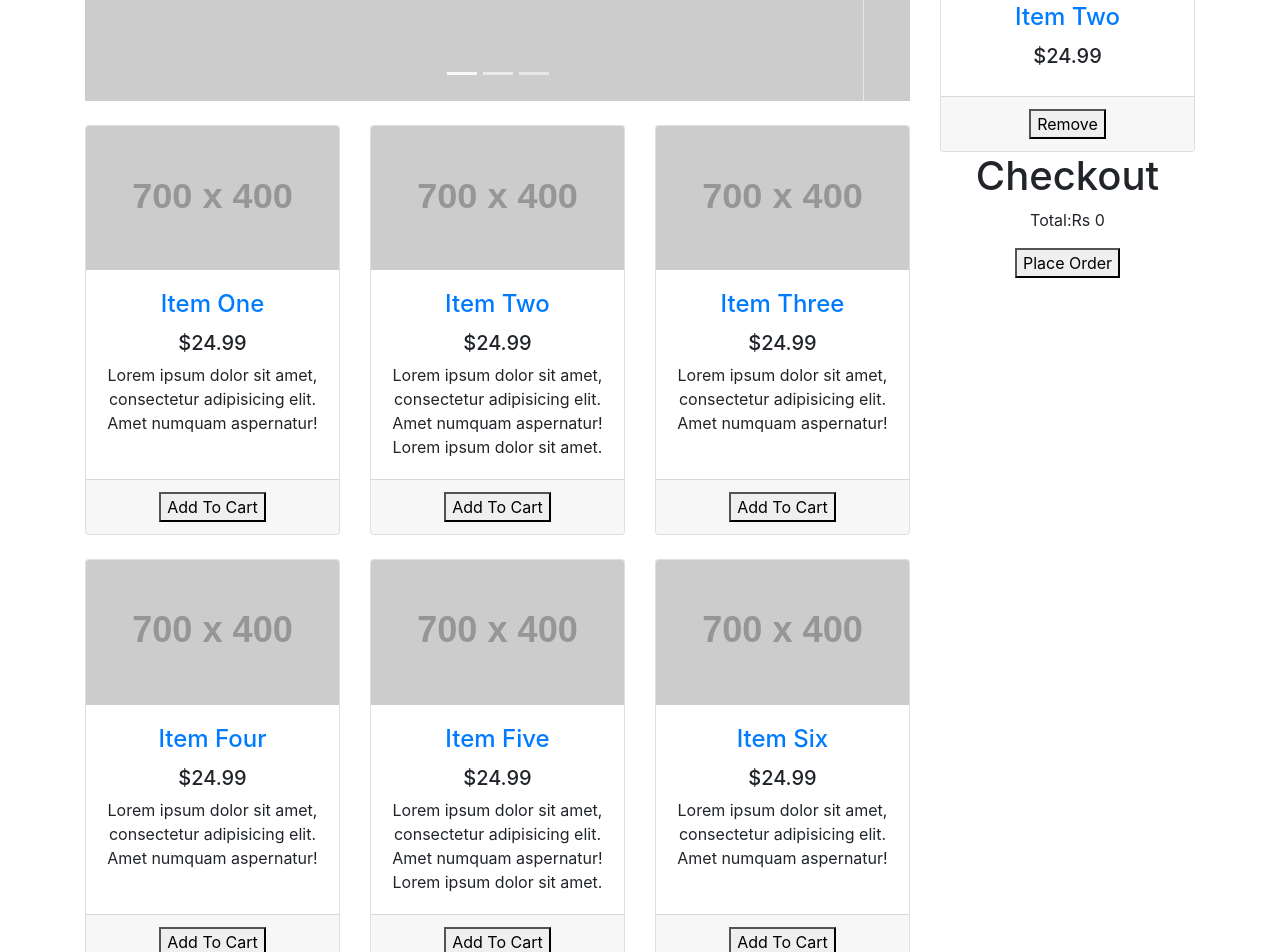
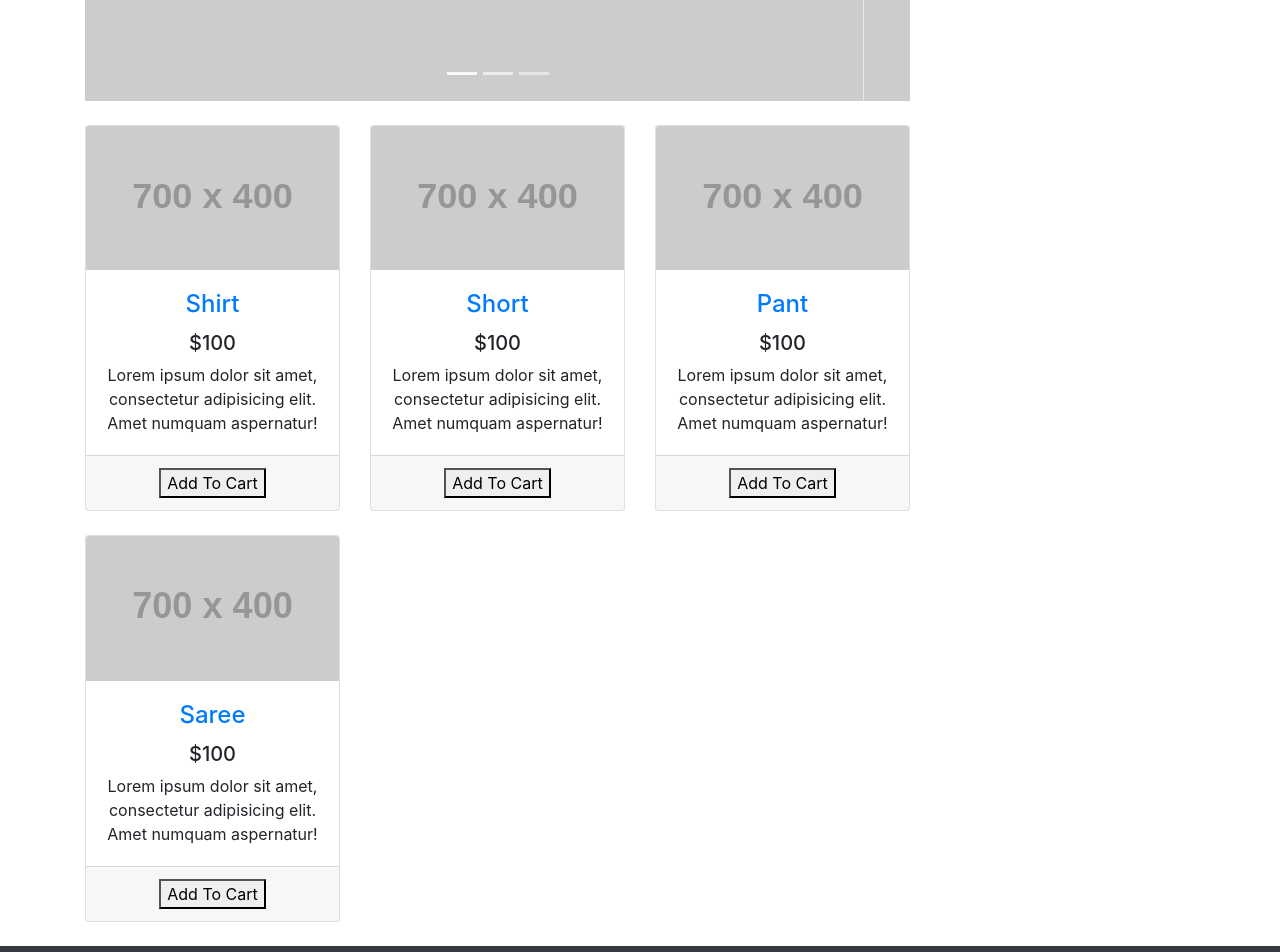
Before and after one commit to varmab/shop, a React (Create React App) app: page / in a window 1280 px wide. Shown: the part 300-1252 px from the top of the page. Built offline with nearby package versions, Linux system fonts and the light colour scheme.

Commit message:
added cart logic

```diff
--- a/src/components/Cart.js
+++ b/src/components/Cart.js
@@ -1,37 +1,35 @@
 import React, { Component } from 'react'
+import Item from './Item';
 
 class Cart extends Component {
+    constructor(props){
+        super(props);
+
+        this.state={
+            cartItems:props.items
+        }
+    }
+
+    componentWillReceiveProps(newProps){
+        this.setState({
+            cartItems:newProps.items
+        })
+    }
+
+    removeFromCart=(item)=>{
+        console.log(item)
+        this.props.removeFromCart(item)
+    }
+
     render() {
         return (
-            <div class="row">
+            <div className="row">
                 <h1><center>Cart</center></h1>
-                <div class="col-12">
-                    <div class="card h-100">
-                        <div class="card-body">
-                            <h4 class="card-title">
-                                <a href="item.html">Item One</a>
-                            </h4>
-                            <h5>$24.99</h5>
-                        </div>
-                        <div class="card-footer">
-                            <button>Remove</button>
-                        </div>
-                    </div>
-                </div>
-
-                <div class="col-12">
-                    <div class="card h-100">
-                        <div class="card-body">
-                            <h4 class="card-title">
-                                <a href="item.html">Item Two</a>
-                            </h4>
-                            <h5>$24.99</h5>
-                        </div>
-                        <div class="card-footer">
-                            <button>Remove</button>
-                        </div>
-                    </div>
-                </div>
+                {
+                    this.state.cartItems.map((cartItem)=>{
+                        return <Item key={cartItem.id} item={cartItem} isCart={true} removeFromCart={this.removeFromCart}/>
+                    })
+                }
             </div>
         )
     }
--- a/src/components/Catalog.js
+++ b/src/components/Catalog.js
@@ -1,105 +1,27 @@
 import React, { Component } from 'react'
+import Item from './Item';
 
 class Catalog extends Component {
+    constructor(props){
+        super(props);
+        this.state={
+            items:props.items
+        }
+    }
+
+    addToCart=(item)=>{
+        console.log(item)
+        this.props.addToCart(item);
+    }
+
     render() {
         return (
-            <div class="row">
-                <div class="col-lg-4 col-md-6 mb-4">
-                    <div class="card h-100">
-                        <a href="#"><img class="card-img-top" src="http://placehold.it/700x400" alt="" /></a>
-                        <div class="card-body">
-                            <h4 class="card-title">
-                                <a href="item.html">Item One</a>
-                            </h4>
-                            <h5>$24.99</h5>
-                            <p class="card-text">Lorem ipsum dolor sit amet, consectetur adipisicing elit. Amet numquam aspernatur!</p>
-                        </div>
-                        <div class="card-footer">
-                            <button>Add To Cart</button>
-                        </div>
-                    </div>
-                </div>
-
-                <div class="col-lg-4 col-md-6 mb-4">
-                    <div class="card h-100">
-                        <a href="#"><img class="card-img-top" src="http://placehold.it/700x400" alt="" /></a>
-                        <div class="card-body">
-                            <h4 class="card-title">
-                                <a href="item.html">Item Two</a>
-                            </h4>
-                            <h5>$24.99</h5>
-                            <p class="card-text">Lorem ipsum dolor sit amet, consectetur adipisicing elit. Amet numquam aspernatur! Lorem ipsum dolor sit amet.</p>
-                        </div>
-                        <div class="card-footer">
-                            <button>Add To Cart</button>
-                        </div>
-                    </div>
-                </div>
-
-                <div class="col-lg-4 col-md-6 mb-4">
-                    <div class="card h-100">
-                        <a href="#"><img class="card-img-top" src="http://placehold.it/700x400" alt="" /></a>
-                        <div class="card-body">
-                            <h4 class="card-title">
-                                <a href="item.html">Item Three</a>
-                            </h4>
-                            <h5>$24.99</h5>
-                            <p class="card-text">Lorem ipsum dolor sit amet, consectetur adipisicing elit. Amet numquam aspernatur!</p>
-                        </div>
-                        <div class="card-footer">
-                            <button>Add To Cart</button>
-                        </div>
-                    </div>
-                </div>
-
-                <div class="col-lg-4 col-md-6 mb-4">
-                    <div class="card h-100">
-                        <a href="#"><img class="card-img-top" src="http://placehold.it/700x400" alt="" /></a>
-                        <div class="card-body">
-                            <h4 class="card-title">
-                                <a href="item.html">Item Four</a>
-                            </h4>
-                            <h5>$24.99</h5>
-                            <p class="card-text">Lorem ipsum dolor sit amet, consectetur adipisicing elit. Amet numquam aspernatur!</p>
-                        </div>
-                        <div class="card-footer">
-                            <button>Add To Cart</button>
-                        </div>
-                    </div>
-                </div>
-
-                <div class="col-lg-4 col-md-6 mb-4">
-                    <div class="card h-100">
-                        <a href="#"><img class="card-img-top" src="http://placehold.it/700x400" alt="" /></a>
-                        <div class="card-body">
-                            <h4 class="card-title">
-                                <a href="item.html">Item Five</a>
-                            </h4>
-                            <h5>$24.99</h5>
-                            <p class="card-text">Lorem ipsum dolor sit amet, consectetur adipisicing elit. Amet numquam aspernatur! Lorem ipsum dolor sit amet.</p>
-                        </div>
-                        <div class="card-footer">
-                            <button>Add To Cart</button>
-                        </div>
-                    </div>
-                </div>
-
-                <div class="col-lg-4 col-md-6 mb-4">
-                    <div class="card h-100">
-                        <a href="#"><img class="card-img-top" src="http://placehold.it/700x400" alt="" /></a>
-                        <div class="card-body">
-                            <h4 class="card-title">
-                                <a href="item.html">Item Six</a>
-                            </h4>
-                            <h5>$24.99</h5>
-                            <p class="card-text">Lorem ipsum dolor sit amet, consectetur adipisicing elit. Amet numquam aspernatur!</p>
-                        </div>
-                        <div class="card-footer">
-                            <button>Add To Cart</button>
-                        </div>
-                    </div>
-                </div>
-
+            <div className="row">
+                {
+                    this.state.items.map((item)=>{
+                        return <Item key={item.id} item={item} addToCart={this.addToCart} isCart={false}/>
+                    })
+                }
             </div>
         )
     }
--- a/src/components/Home.js
+++ b/src/components/Home.js
@@ -5,18 +5,111 @@ import Cart from './Cart';
 import Checkout from './Checkout';
 
 class Home extends Component {
+    constructor(){
+        super();
+
+        var items=[
+            {
+                id:1,
+                name:"Shirt",
+                price:100
+            },
+            {
+                id:2,
+                name:"Short",
+                price:100
+            },
+            {
+                id:3,
+                name:"Pant",
+                price:100
+            },
+            {
+                id:4,
+                name:"Saree",
+                price:100
+            }
+        ];
+
+        this.state={
+            items:items,
+            cartItems:[],
+            orderTotal:0
+        }
+    }
+
+    addToCart=(item)=>{
+        console.log(item);
+
+        item.qty=1;
+
+        var isItemExists=this.state.cartItems.some((cartItem)=>{
+            return item.id==cartItem.id
+        })
+
+        if(isItemExists){
+            item.qty++;
+
+            this.setState({
+                cartItems:[
+                    ...this.state.cartItems.filter((cartItem)=>{
+                        return item.id!=cartItem.id;
+                    }),
+                    item
+                ]
+            },()=>{
+                this.setState({
+                    orderTotal:this.state.cartItems.reduce((total,cartItem)=>{
+                        return total + cartItem.price * cartItem.qty;
+                    },0)
+                })
+            })
+        }
+        else {
+            this.setState({
+                cartItems:[
+                    ...this.state.cartItems,
+                    item
+                ]
+            },()=>{
+                this.setState({
+                    orderTotal:this.state.cartItems.reduce((total,cartItem)=>{
+                        return total + cartItem.price * cartItem.qty;
+                    },0)
+                })
+            })
+        }
+
+    }
+
+    removeFromCart=(item)=>{
+        console.log(item)
+        this.setState({
+            cartItems:this.state.cartItems.filter((cartItem)=>{
+                return cartItem.id!=item.id
+            })
+        },()=>{
+            this.setState({
+                orderTotal:this.state.cartItems.reduce((total,cartItem)=>{
+                    return total + cartItem.price;
+                },0)
+            })
+        })
+    }
+
+
     render() {
         return (
-            <div class="container">
-                <div class="row">
-                    <div class="col-lg-9">
+            <div className="container">
+                <div className="row">
+                    <div className="col-lg-9">
                         <Banner/>
-                        <Catalog/>
+                        <Catalog items={this.state.items} addToCart={this.addToCart}/>
                     </div>
 
-                    <div class="col-lg-3">
-                        <Cart/>
-                        <Checkout/>
+                    <div className="col-lg-3">
+                        <Cart items={this.state.cartItems} removeFromCart={this.removeFromCart}/>
+                        <Checkout orderTotal={this.state.orderTotal} />
                     </div>
                 </div>
             </div>
--- /dev/null
+++ b/src/components/Item.js
@@ -0,0 +1,59 @@
+import React, { Component } from 'react'
+
+class Item extends Component {
+    constructor(props) {
+        super(props);
+
+        this.state = {
+            item: props.item
+        }
+    }
+
+    addToCart=()=>{
+        this.props.addToCart(this.state.item)
+    }
+
+    removeFromCart=()=>{
+        this.props.removeFromCart(this.state.item)
+    }
+
+    render() {
+        return (
+            <div className={ (this.props.isCart==false) ? ("col-lg-4 col-md-6 mb-4") : ("col-12")}>
+                <div className="card h-100">
+                    { (this.props.isCart==false)
+                        ? (<a href="#"><img className="card-img-top" src="http://placehold.it/700x400" alt="" /></a>)
+                        : ("")
+                    }
+                    <div className="card-body">
+                        <h4 className="card-title">
+                            <a href="item.html">{this.state.item.name}</a>
+                        </h4>
+                        <h5>${this.state.item.price}</h5>
+                        {
+                            (this.props.isCart==false) ? (
+                            <p className="card-text">Lorem ipsum dolor sit amet, consectetur adipisicing elit. Amet numquam aspernatur!</p>
+                            ):
+                            (
+                                <p>Qty:{this.state.item.qty}</p>
+                            )
+                        }
+                    </div>
+                    <div className="card-footer">
+                        {
+                            (this.props.isCart==true) ? (
+                                <button onClick={this.removeFromCart}>Remove</button>
+                            ) :
+                            (
+                                <button onClick={this.addToCart}>Add To Cart</button>
+                            )
+                        }
+
+                    </div>
+                </div>
+            </div>
+        )
+    }
+}
+
+export default Item;
```
Also changed, not shown: src/components/Banner.js (+16 -16 lines), src/components/Checkout.js (+15 -1 lines).
